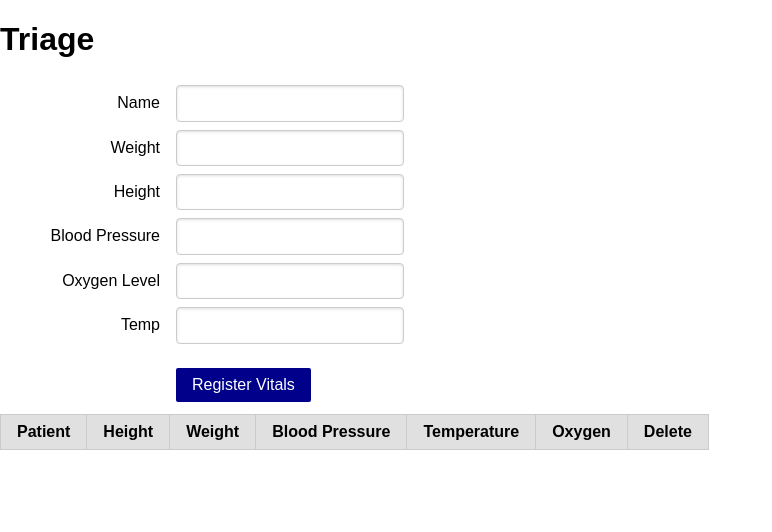
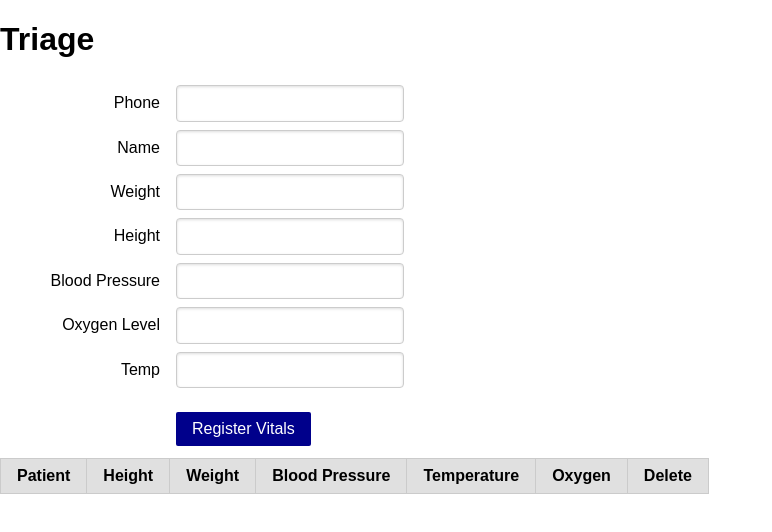
Before and after one commit to CEN333-Spring24-25/SecondAngularProject, an Angular app: page / in a window 1280 px wide. Shown: the top 532 px of the page, without its empty margins (0-772 px from the left). Built offline with nearby package versions, Linux system fonts and the light colour scheme.

Commit message:
With linear search

```diff
--- a/src/app/app.component.html
+++ b/src/app/app.component.html
@@ -2,6 +2,12 @@
 <!--Use for desiging forms-->
 <form class="pure-form pure-form-aligned">
     <fieldset>
+        <div class="pure-control-group">
+            <label for="phone"> Phone </label>
+            <input required type="text" id="phone" [(ngModel)]="phone" name="phone">
+
+        </div>
+
         <div class="pure-control-group">
             <label for="name"> Name </label>
             <input required type="text" id="name" [(ngModel)]="name" name="name">
@@ -62,7 +68,7 @@
                 <td>{{patient.temp}}</td>
                 <td>{{patient.oxygenlevel}}</td>
                 <td>
-                    <button class="pure-button button-error" (click)="deletePatient()">
+                    <button class="pure-button button-error" (click)="deletePatient(patient.phone)">
                         X
                     </button>
                     </td>
--- a/src/app/app.component.ts
+++ b/src/app/app.component.ts
@@ -11,6 +11,7 @@ import { Patient } from './data/patient';
   styleUrl: './app.component.css'
 })
 export class AppComponent {
+  phone: string;
   name: string;
   height: string;
   weight: string;
@@ -20,6 +21,7 @@ export class AppComponent {
   listOfPatients: Patient[];
 
   constructor(){
+    this.phone = "";
     this.name = "";
     this.height = "";
     this.weight = "";
@@ -30,10 +32,27 @@ export class AppComponent {
   }
 
   registerVitals(){
-    let myPatient = new Patient(this.name, +this.height, +this.weight, this.bloodpressure, +this.temp, +this.oxygenlevel);
+    let myPatient = new Patient(this.phone, this.name, +this.height, +this.weight, this.bloodpressure, +this.temp, +this.oxygenlevel);
     this.listOfPatients.push(myPatient);
   }
-  deletePatient(){
+  deletePatient(phone: string){
 
+    this.listOfPatients.splice(this.listOfPatients.findIndex((patient) => { return patient.phone == phone}), 1);
+
+    /*
+    let indexToDelete = -1;
+    for(let i = 0 ; i < this.listOfPatients.length; i++)
+    {
+      if(this.listOfPatients[i].phone == phone)
+      {
+        indexToDelete = i;
+      }
+    }
+    if(indexToDelete != -1)
+    {
+      this.listOfPatients.splice(indexToDelete,1);
+    }
+      */
   }
+
 }
--- a/src/app/data/patient.ts
+++ b/src/app/data/patient.ts
@@ -1,4 +1,5 @@
 export class Patient{
+    phone: string;
     name: string;
     height: number;
     weight: number;
@@ -6,8 +7,9 @@ export class Patient{
     temp: number;
     oxygenlevel: number;
 
-    constructor( name: string, height: number,weight: number, bloodpressure: string, temp: number, oxygenlevel: number)
+    constructor( phone: string, name: string, height: number,weight: number, bloodpressure: string, temp: number, oxygenlevel: number)
     {
+        this.phone = phone;
         this.name = name;
         this.height = height;
         this.weight = weight;
```
